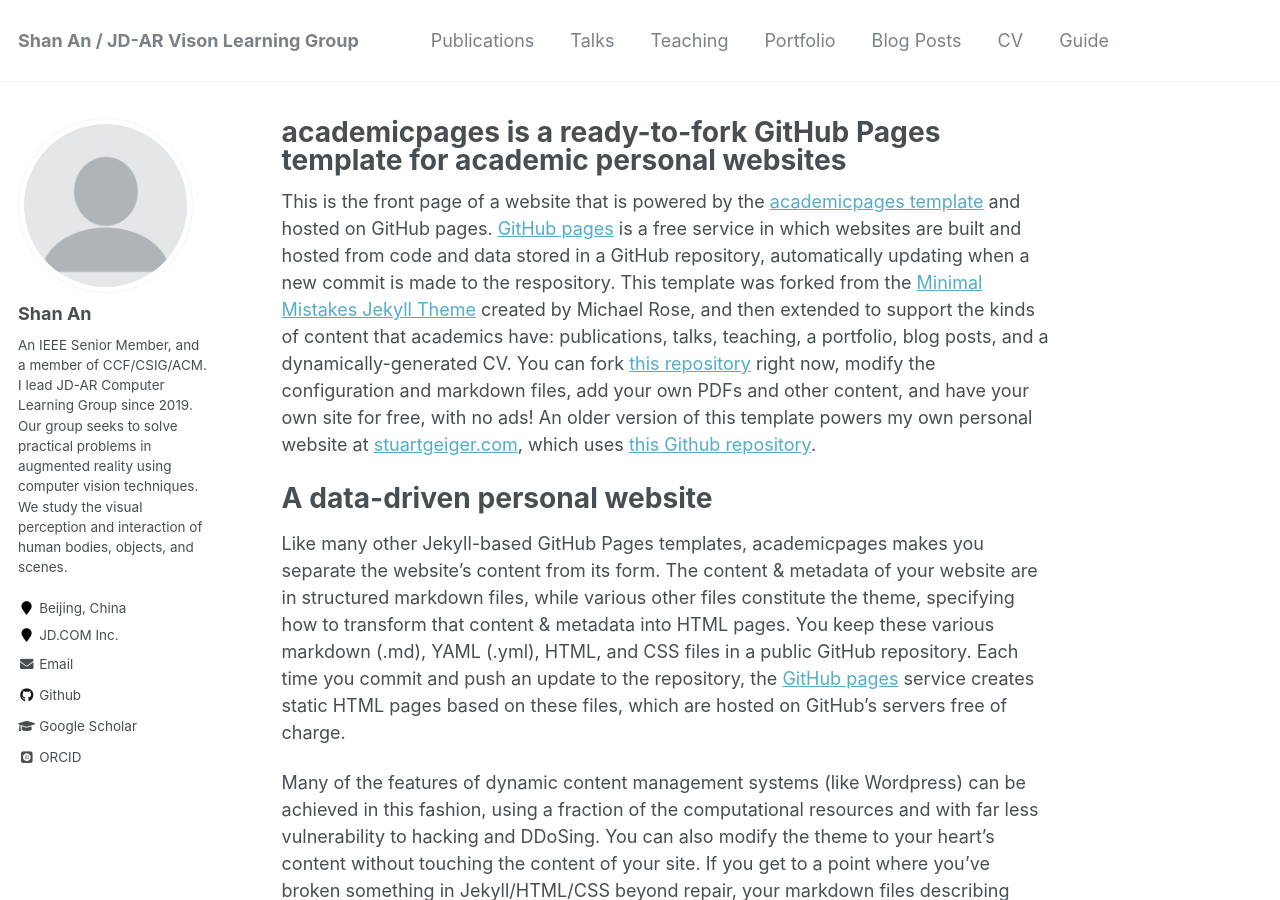
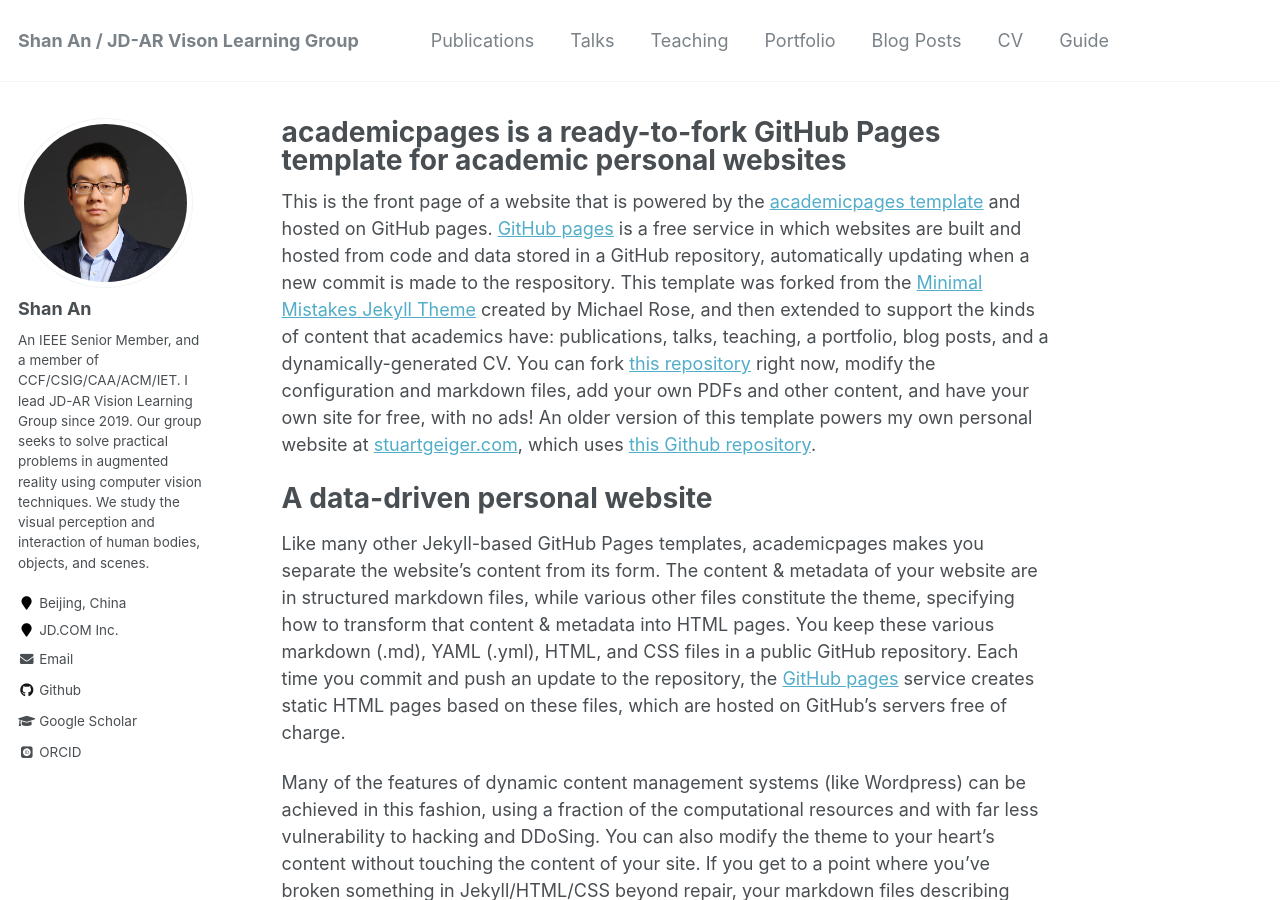
Before and after one commit to anshan-XR-ROB/anshan-XR-ROB.github.io, a Jekyll site: the page built from _pages/about.md, in a window 1280 px wide and 900 px high. Built offline with Jekyll 4.4.1, drawn with Linux system fonts in a browser that asks for light colours; some web fonts are replaced.

Commit message:
Initial commit

```diff
--- a/_config.yml
+++ b/_config.yml
@@ -82,7 +82,7 @@ analytics:
 author:
   name             : "Shan An"
   avatar           : "profile.png"
-  bio              : "An IEEE Senior Member, and a member of CCF/CSIG/ACM. I lead JD-AR Computer Learning Group since 2019.
+  bio              : "An IEEE Senior Member, and a member of CCF/CSIG/CAA/ACM/IET. I lead JD-AR Vision Learning Group since 2019.
                      Our group seeks to solve practical problems in augmented reality using computer vision techniques. We study the visual perception and interaction of human bodies, objects, and scenes."
   location         : "Beijing, China"
   employer         : "JD.COM Inc."
```
Also changed, not shown: images/profile.png.
